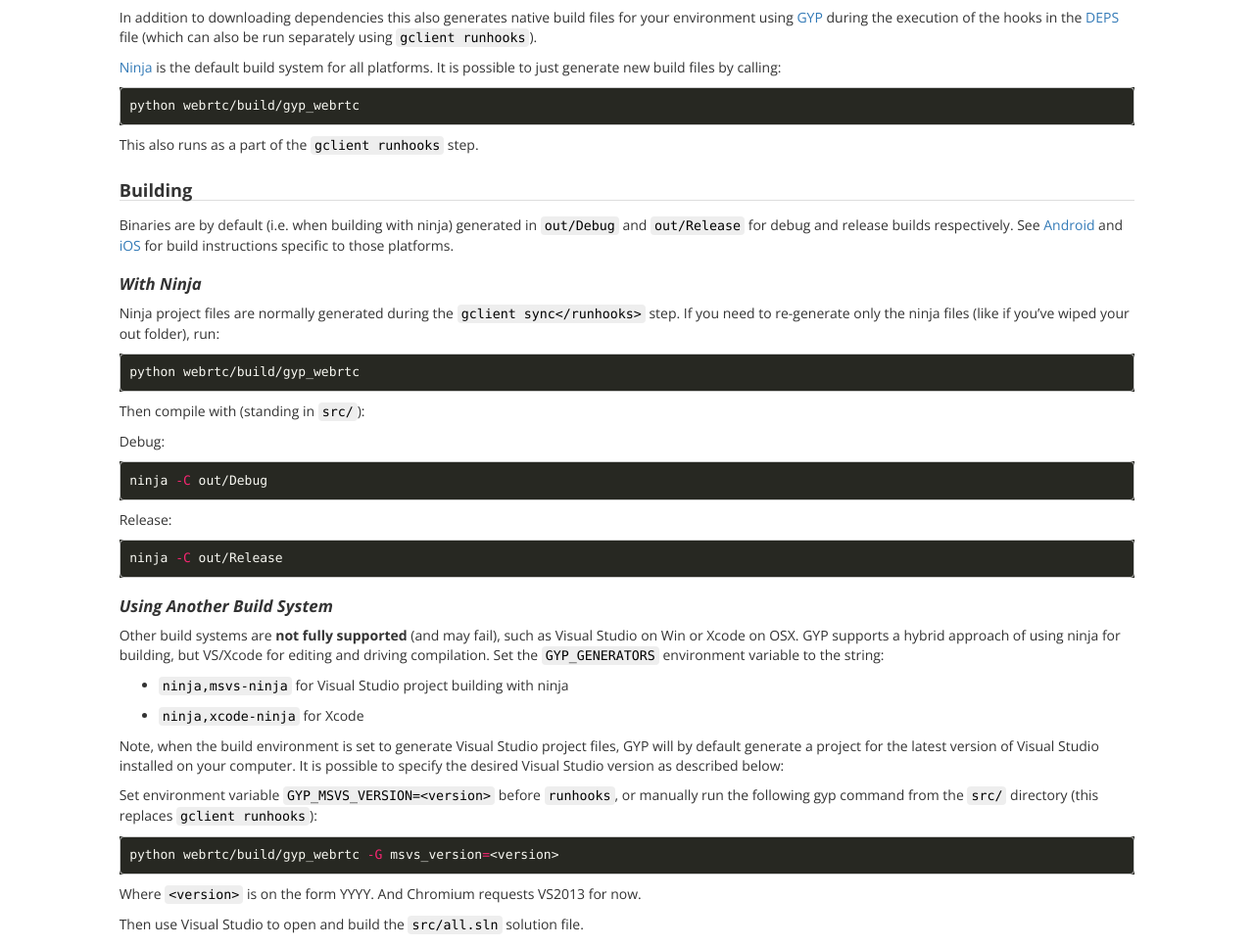
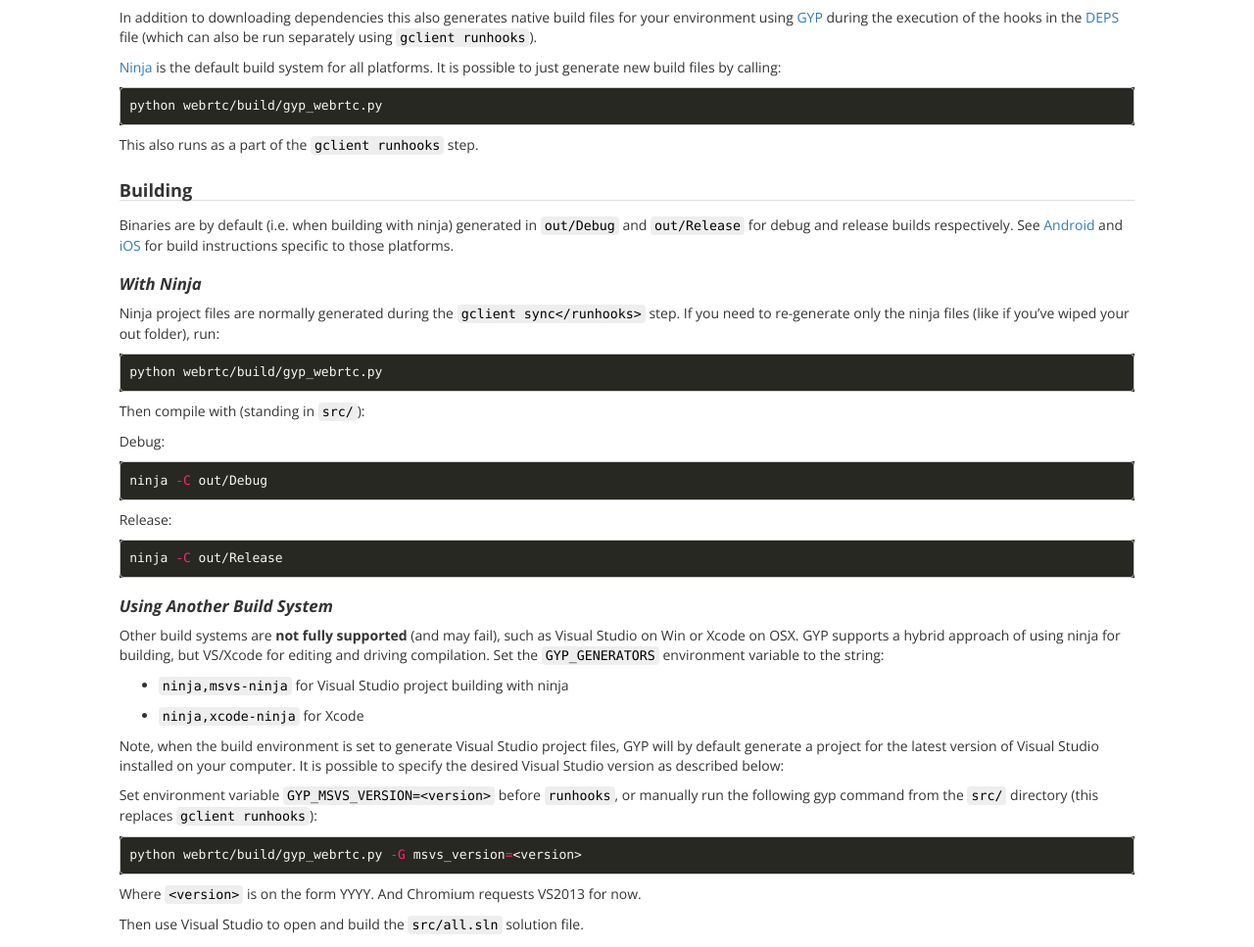
Before and after one commit to webrtc/webrtc-org, a Jekyll site: the page built from native-code/development/index.md, in a window 1280 px wide and 1400 px high, scrolled down 880 px. Shown: the part 160-1127 px from the top of the window at 98% size. Built offline with Jekyll 4.4.1, drawn with Linux system fonts in a browser that asks for light colours.

```diff
--- a/native-code/development/index.md
+++ b/native-code/development/index.md
@@ -85,7 +85,7 @@ for your environment using [GYP][4] during the execution of the hooks in the
 just generate new build files by calling:
 
 ~~~~~ bash
-python webrtc/build/gyp_webrtc
+python webrtc/build/gyp_webrtc.py
 ~~~~~
 
 This also runs as a part of the `gclient runhooks` step.
@@ -105,7 +105,7 @@ Ninja project files are normally generated during the
 files (like if you've wiped your out folder), run:
 
 ~~~~~ bash
-python webrtc/build/gyp_webrtc
+python webrtc/build/gyp_webrtc.py
 ~~~~~
 
 Then compile with (standing in `src/`):
@@ -144,7 +144,7 @@ manually run the following gyp command from the `src/` directory (this
 replaces `gclient runhooks`):
 
 ~~~~~ bash
-python webrtc/build/gyp_webrtc -G msvs_version=<version>
+python webrtc/build/gyp_webrtc.py -G msvs_version=<version>
 ~~~~~
 
 Where `<version>` is on the form YYYY. And Chromium requests VS2013 for now.
```
Also changed, not shown: native-code/ios/index.md (+1 -1 lines).
